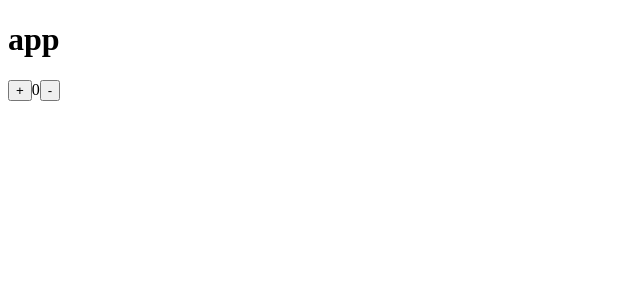
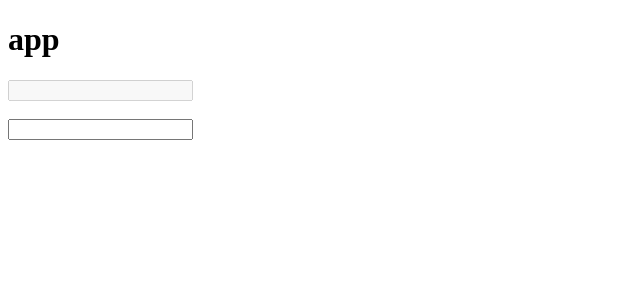
Before and after one commit to akashTedulab/Angular, an Angular app in the folder app/: page / in a window 1280 px wide. Shown: the top 300 px of the page, without its empty margins (0-640 px from the left). Built offline with nearby package versions, Linux system fonts and the light colour scheme.

Commit message:
PropertyBindingExample

```diff
--- a/app/src/app/app.component.html
+++ b/app/src/app/app.component.html
@@ -1,4 +1,5 @@
 <h1>{{title}}</h1>
-<button (click)="myFun('add')">+</button>
-<span>{{value}}</span>
-<button (click)="myFun('sub')">-</button>
+<input type="text" disabled="{{disable}}">
+<br />
+<br />
+<input type="text" [disabled]="disable">
--- a/app/src/app/app.component.ts
+++ b/app/src/app/app.component.ts
@@ -7,8 +7,6 @@ import { Component } from '@angular/core';
 })
 export class AppComponent {
   title = 'app';
-  value:number = 0;
-  myFun(val:string){
-    val === 'add' ? this.value++ : this.value--
-  }
+  name:string ="Akash";
+  disable = false;
 }
```
